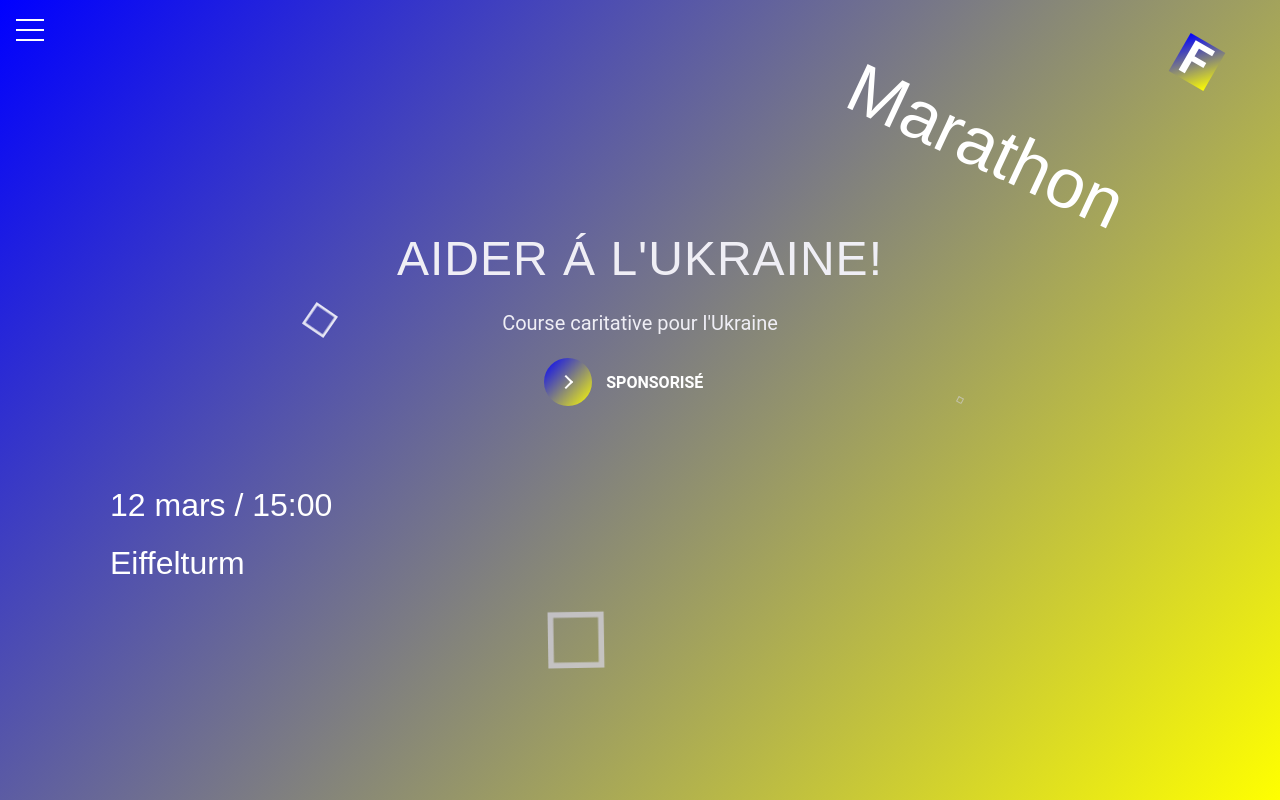
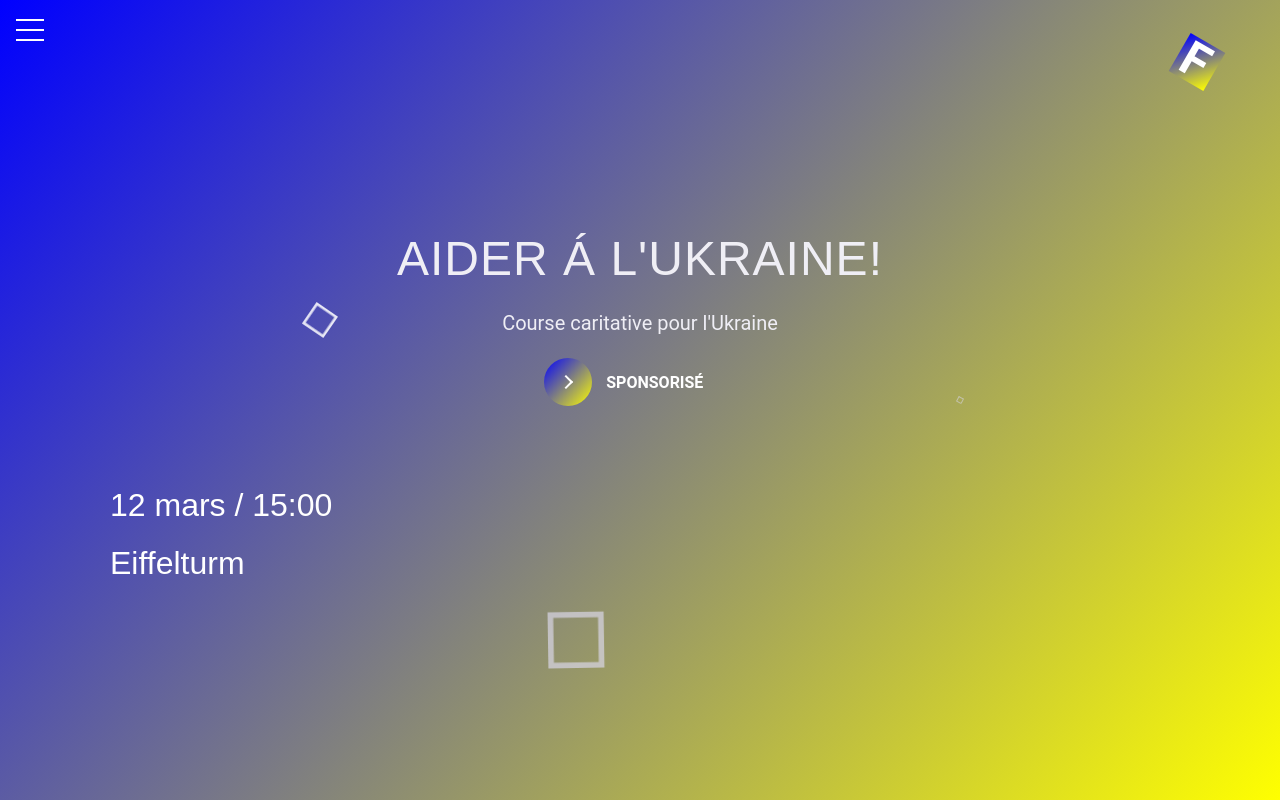
Before and after one commit to Kalle-1971/aider-ukraine, a plain HTML site: page index.html in a window 1280 px wide. Shown: the top 800 px of the page. Drawn offline with nearby package versions, Linux system fonts and the light colour scheme.

Commit message:
Update index.html
F

```diff
--- a/index.html
+++ b/index.html
@@ -41,9 +41,6 @@
             <div class="time">
     <h2>12 mars / 15:00</h2>
                 <h2>Eiffelturm</h2>
-    </div>
-                <div class="marathon">
-    <h1 class="hmarathon">Marathon</h1>
     </div>
     </header>
 
```
